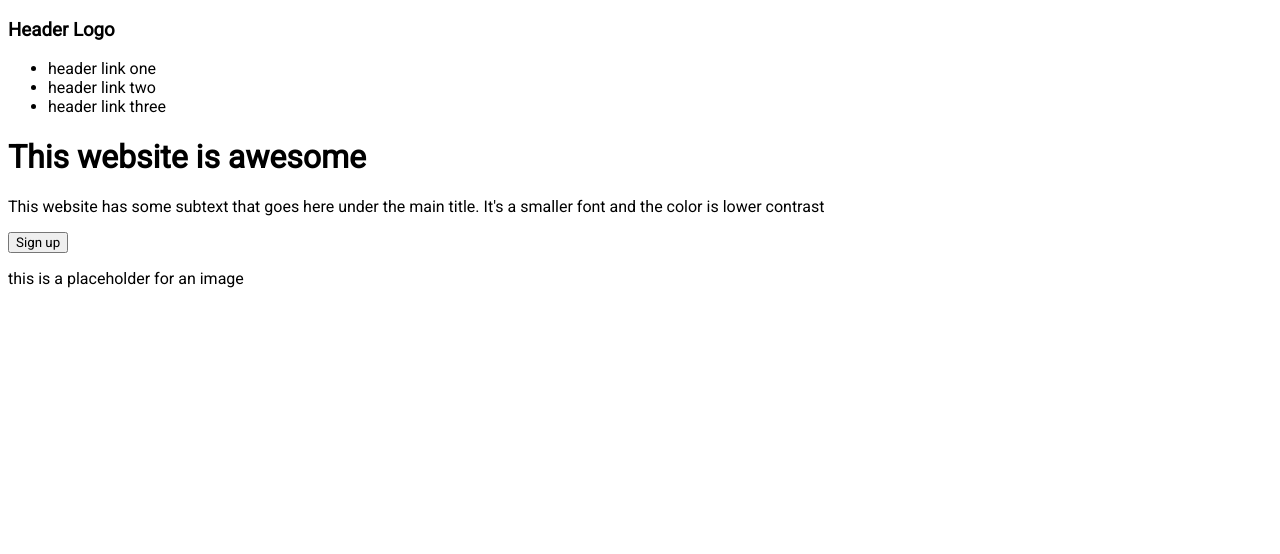
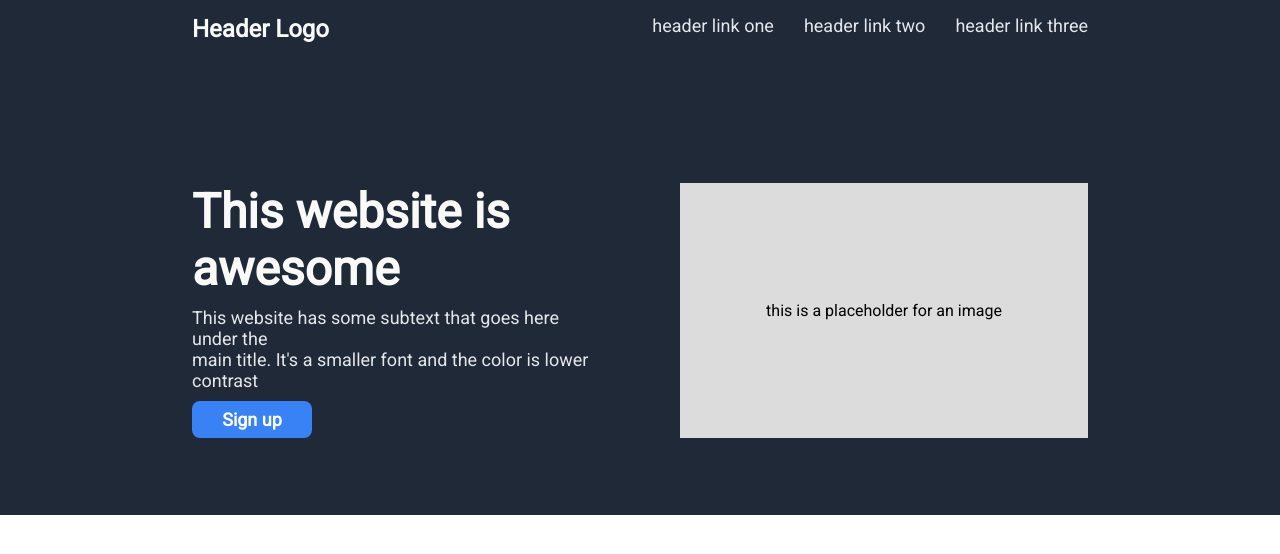
Before and after one commit to nagamadhun7/landingPage-odin, a plain HTML site: page index.html in a window 1280 px wide. Drawn offline with Linux system fonts and the light colour scheme.

Commit message:
Add styles to the hero content in styles.css

```diff
--- a/index.html
+++ b/index.html
@@ -1,25 +1,37 @@
 <!DOCTYPE html>
 <html lang="en">
+
 <head>
     <meta charset="UTF-8">
     <meta name="viewport" content="width=device-width, initial-scale=1.0">
-    <title>Document</title>
+    <title>Landing Page</title>
     <link rel="stylesheet" href="https://fonts.googleapis.com/css2?family=Roboto&display=swap">
     <link rel="stylesheet" href="styles.css">
 </head>
+
 <body>
+    <div class="hero">
+            <div class="hero-nav">
                 <h3>Header Logo</h3>
                 <ul>
                     <li>header link one</li>
                     <li>header link two</li>
                     <li>header link three</li>
                 </ul>
-    <h1>This website is awesome</h1>
-    <p>This website has some subtext that goes here under the main title. It's a smaller font and the color is lower
-        contrast</p>
-        <button>Sign up</button>
-        <div>
+            </div>
+            <div class="section">
+                <div class="hero-text-div">
+                    <h1 class="hero-main-text">This website is awesome</h1>
+                    <p class="hero-secondary-text">This website has some subtext that goes here under the <br> main title.
+                        It's a smaller font and the color is lower
+                        <br> contrast</p>
+                    <button class="hero-button">Sign up</button>
+                </div>
+                <div class="section-placeholder">
                     <p>this is a placeholder for an image</p>
                 </div>
+            </div>
+    </div>
 </body>
+
 </html>
--- a/styles.css
+++ b/styles.css
@@ -1,3 +1,88 @@
 *{
     font-family: 'Roboto',sans-serif;
+    margin: 0;
+    padding: 0;
 }
+
+.hero{
+    display: flex;
+    flex-direction: column;
+    align-items: center;
+    height: 500px;
+    padding-top: 15px;
+}
+
+.hero, .footer{
+    background-color: #1F2937;
+}
+
+.hero-main-text{
+    font-size: 48px;
+    color: #F9FAF8;
+    font-weight: bolder;
+}
+
+.hero-secondary-text, .hero ul li{
+    font-size: 18px;
+    color: #E5E7EB;
+}
+
+.hero h3{
+    font-size: 24px;
+    color: #F9FAF8;
+}
+
+.hero-button{
+    background-color: #3882F6;
+}
+
+.hero-nav{
+    display: flex;
+    justify-content: space-between;
+    width: 70%;
+}
+
+.hero-nav ul{
+    list-style: none;
+    display: flex;
+    gap: 30px;
+}
+
+
+
+.section{
+    display: flex;
+    justify-content: space-between;
+    width: 70%;
+   align-items: center;
+   gap: 5rem;
+   margin-top: 140px;
+}
+
+.section div{
+    flex: 1;
+}
+
+.hero-text-div{
+    display: flex;
+    flex-direction: column;
+    gap: 10px;
+}
+
+.hero-text-div button{
+    border: 0;
+    color: white;
+    font-size: 18px;
+    font-weight: bold;
+    padding: 8px 15px;
+    width: 120px;
+    border-radius: 8px;
+}
+
+.section-placeholder{
+    background-color: gainsboro;
+    display: flex;
+    align-items: center;
+    justify-content: center;
+    height: 100%;
+}
```
Lines whose indentation alone changed are shown as unchanged.
